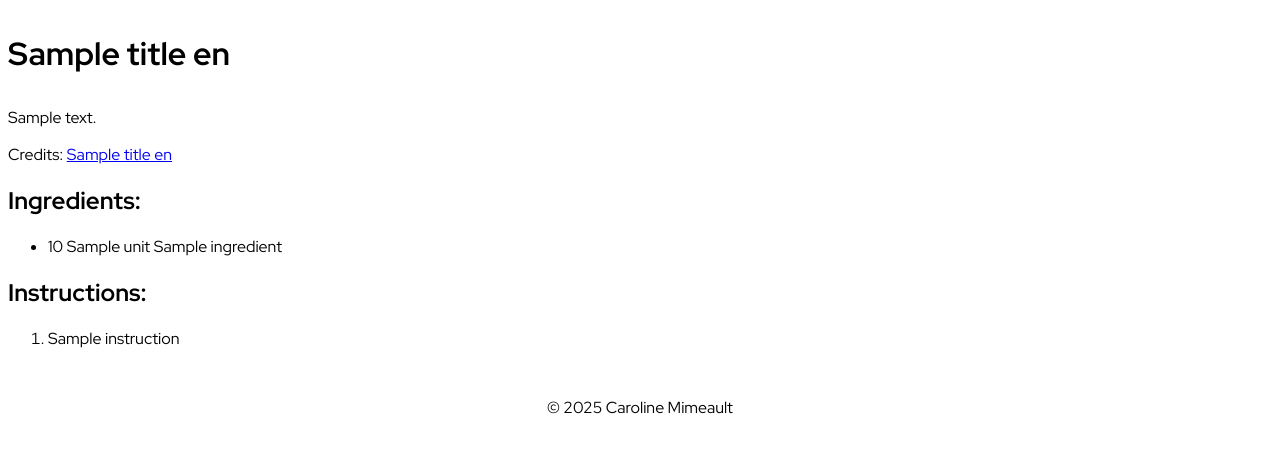
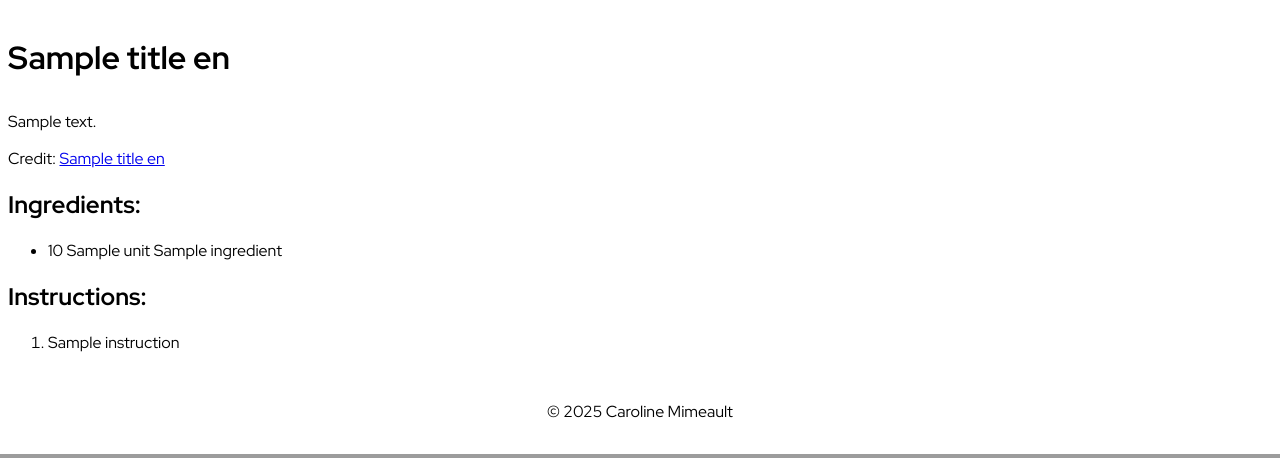
Before and after one commit to caromimo/caromimo.ca, a FastAPI app: template app/templates/recipe.html in a window 1280 px wide. Shown: the part 1102-1560 px from the top of the page. Run offline with FastAPI, Linux system fonts and the light colour scheme; the template is opened without the code that fills it: most values are stand-ins (such as "Sample title", 1, 10 or a date in 2020).

Commit message:
fixed layout

```diff
--- a/app/static/styles.css
+++ b/app/static/styles.css
@@ -4,6 +4,7 @@
     grid-template-columns: minmax(0, 1fr);
     min-height: 100dvh;
     font-family: "Red Hat Display", serif;
+    margin: 0;
 }
 
 header {
@@ -12,14 +13,21 @@
     align-content: center;
 }
 
+main {
+    flex: 1;
+}
+
 footer {
     padding: 2em 0;
     text-align: center;
 }
 
-.food {
+h1 {
+    font-size: 2em;
+}
+
+img {
     width: 100%;
-    z-index: 0;
 }
 
 .menu {
@@ -28,6 +36,6 @@
     width: 100%;
 }
 
-h1 {
-    font-size: 2em;
+section {
+    padding: 0 0.5em;
 }
--- a/app/templates/index.html
+++ b/app/templates/index.html
@@ -4,7 +4,7 @@
 
 {% block content %}
 
-<div class="all-details">
+<section>
 
     <h2>List of recipes</h2>
 
@@ -16,6 +16,6 @@
         {% endfor %}
     </ul>
 
-</div>
+</section>
 
 {% endblock %}
--- a/app/templates/recipe.html
+++ b/app/templates/recipe.html
@@ -6,13 +6,13 @@
 
 <article>
     <picture class="box">
-        <img class="food" src="{{ url_for('static', path='pictures/' + image_path)}}" />
+        <img src="{{ url_for('static', path='pictures/' + image_path)}}" />
     </picture>
 
     <section id="details" class="box">
         <h1>{{title_en}}</h1>
         <p>{{description_en}}</p>
-        <p>Credits:
+        <p>Credit:
             <a href="{{source_en}}">{{title_en}}</a>
         </p>
     </section>
```
